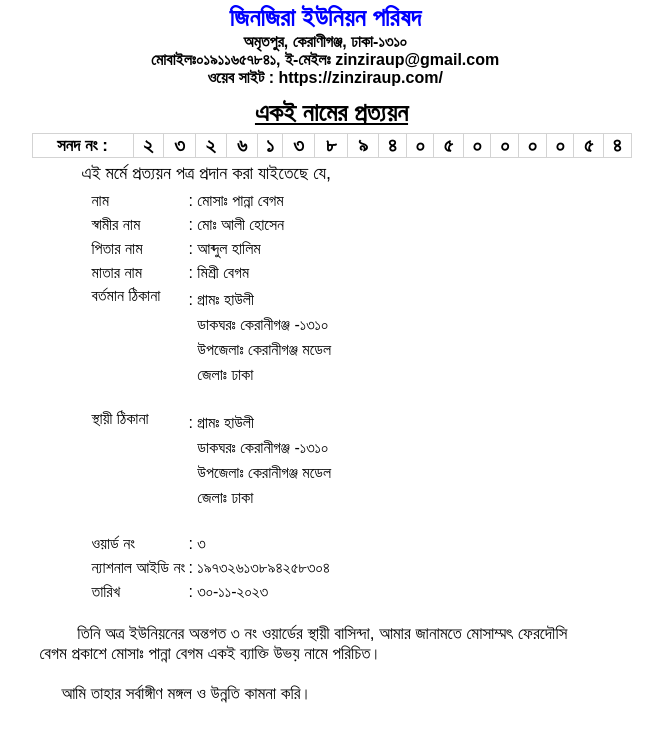
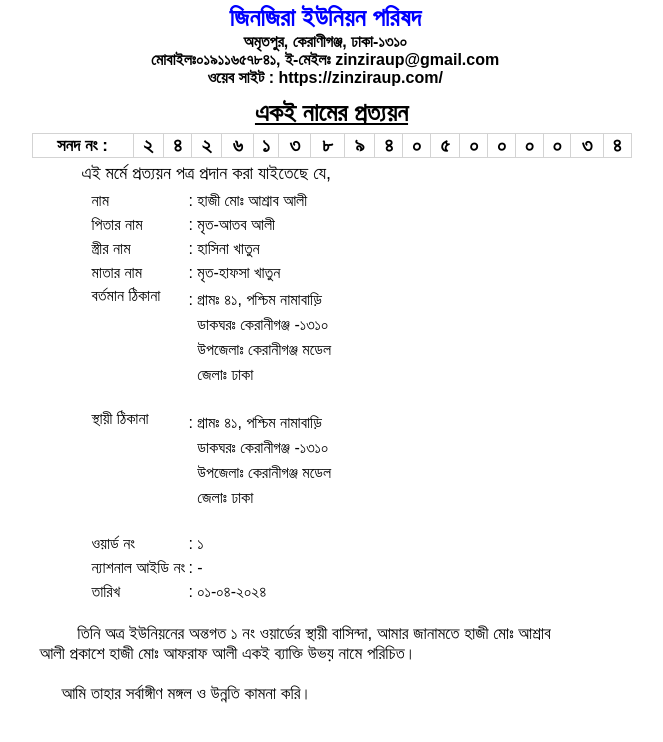
Before and after one commit to zinziraup/654, a plain HTML site: page index.html in a window 1280 px wide. Shown: the whole page, without its empty margins (359-1022 px from the left). Drawn offline with Linux system fonts and the light colour scheme.

Commit message:
Update and rename zi.html to index.html

```diff
--- a/zi.html
+++ b/index.html
@@ -91,7 +91,7 @@
                             <td style="text-align:center; font-weight:bold; font-size:20px;">২</td>
 
 
-                            <td style="text-align:center; font-weight:bold; font-size:20px;">৩</td>
+                            <td style="text-align:center; font-weight:bold; font-size:20px;">৪</td>
 
 
                             <td style="text-align:center; font-weight:bold; font-size:20px;">২</td>
@@ -133,7 +133,7 @@
                             <td style="text-align:center; font-weight:bold; font-size:20px;">০</td>
 
 
-                            <td style="text-align:center; font-weight:bold; font-size:20px;">৫</td>
+                            <td style="text-align:center; font-weight:bold; font-size:20px;">৩</td>
 
 
                             <td style="text-align:center; font-weight:bold; font-size:20px;">৪</td>
@@ -157,33 +157,33 @@
     <table class="jolchap" align="center" border="0" height="415px" width='99%' cellspacing="0" cellspacing='0' style="border-collapse:collapse;margin:0 auto;table-layout:fixed;">
 
         <tr>
-            <td align="left" style="font-size:16px;text-indent:55px; font-color:black; width: 150px; padding-left: 50px">নাম </font>
+            <td align="left" style="font-size:16px;text-indent:55px; font-color:black; width: 150px; padding-left: 50px"> নাম </font>
             </td>
             <td>
-                <font style="font-size:16px;">:  মোসাঃ পান্না বেগম</font>
+                <font style="font-size:16px;">: হাজী মোঃ আশ্রাব আলী</font>
             </td>
         </tr>
 
 
         <tr>
-            <td align="left" style="font-size:16px;text-indent:55px; font-color:black; width: 150px; padding-left: 50px">স্বামীর নাম</td>
+            <td align="left" style="font-size:16px;text-indent:55px; font-color:black; width: 150px; padding-left: 50px"> পিতার নাম</td>
             <td>
-                <font style="font-size:16px; ">: মোঃ আলী হোসেন</font>
+                <font style="font-size:16px; ">: মৃত-আতব আলী</font>
             </td>
         </tr>
 
 
         <tr>
-            <td align="left" style="font-size:16px;text-indent:55px; font-color:black; width: 150px; padding-left: 50px ">পিতার নাম </td>
+            <td align="left" style="font-size:16px;text-indent:55px; font-color:black; width: 150px; padding-left: 50px "> স্ত্রীর নাম </td>
             <td>
-                <font style="font-size:16px; ">: আব্দুল হালিম </font>
+                <font style="font-size:16px; ">: হাসিনা খাতুন </font>
             </td>
         </tr>
 
         <tr>
-            <td align="left" style="font-size:16px;text-indent:55px; font-color:black; width: 150px; padding-left: 50px">মাতার নাম</td>
+            <td align="left" style="font-size:16px;text-indent:55px; font-color:black; width: 150px; padding-left: 50px"> মাতার নাম</td>
             <td>
-                <font style="font-size:16px;  ">: মিশ্রী বেগম </font>
+                <font style="font-size:16px;  ">: মৃত-হাফসা খাতুন </font>
             </td>
         </tr>
 
@@ -193,7 +193,7 @@
             <td style=" vertical-align:top;">
                 <p style="line-height:25px;font-size:16px; ">
 
-                    : গ্রামঃ হাউলী
+                    : গ্রামঃ ৪১, পশ্চিম নামাবাড়ি
                     <br> &nbsp; ডাকঘরঃ কেরানীগঞ্জ -১৩১০
                     <br> &nbsp; উপজেলাঃ কেরানীগঞ্জ মডেল
                     <br> &nbsp; জেলাঃ ঢাকা</p>
@@ -206,7 +206,7 @@
             <td style=" vertical-align:top;">
 
                 <p style="line-height:25px;font-size:16px;  ">
-                    : গ্রামঃ হাউলী
+                    : গ্রামঃ ৪১, পশ্চিম নামাবাড়ি
                     <br> &nbsp; ডাকঘরঃ কেরানীগঞ্জ -১৩১০
                     <br> &nbsp; উপজেলাঃ কেরানীগঞ্জ মডেল
                     <br> &nbsp; জেলাঃ ঢাকা
@@ -217,7 +217,7 @@
         <tr>
             <td align="left" nowrap style="font-size:16px;text-indent:55px; font-color:black; width: 150px; padding-left: 50px">ওয়ার্ড নং </td>
             <td>
-                <font style="font-size:16px;  ">:  ৩</font>
+                <font style="font-size:16px;  ">:  ১</font>
             </td>
         </tr>
 
@@ -225,7 +225,7 @@
             <td align="left" nowrap style="font-size:16px;text-indent:55px; font-color:black; width: 200px; padding-left: 50px">        ন্যাশনাল আইডি নং
             </td>
             <td>
-                <font style="font-size:16px;">: ১৯৭৩২৬১৩৮৯৪২৫৮৩০৪</font>
+                <font style="font-size:16px;">: -</font>
             </td>
         </tr>
 
@@ -234,7 +234,7 @@
         <tr>
             <td align="left" nowrap style="font-size:16px;text-indent:55px; font-color:black; width: 150px; padding-left: 50px">তারিখ </td>
             <td>
-                <font style="font-size:16px;">: ৩০-১১-২০২৩</font>
+                <font style="font-size:16px;">: ০১-০৪-২০২৪</font>
             </td>
         </tr>
 
@@ -243,7 +243,7 @@
     <table border='0' width='98%' cellpadding='0' cellspacing='0' style="border-collapse:collapse;margin:0 auto;padding-top:10px;">
 
         <tr>
-            <td style="font-size:17px;  padding-left:50px;" height="80">&nbsp; &nbsp; &nbsp; &nbsp; তিনি অত্র ইউনিয়নের অন্তগত ৩ নং ওয়ার্ডের স্থায়ী বাসিন্দা, আমার জানামতে মোসাম্মৎ ফেরদৌসি বেগম প্রকাশে মোসাঃ পান্না বেগম একই ব্যাক্তি উভয় নামে পরিচিত।
+            <td style="font-size:17px;  padding-left:50px;" height="80">&nbsp; &nbsp; &nbsp; &nbsp; তিনি অত্র ইউনিয়নের অন্তগত ১ নং ওয়ার্ডের স্থায়ী বাসিন্দা, আমার জানামতে হাজী মোঃ আশ্রাব আলী প্রকাশে হাজী মোঃ আফরাফ আলী একই ব্যাক্তি উভয় নামে পরিচিত।
             </td>
 
         </tr>
```
